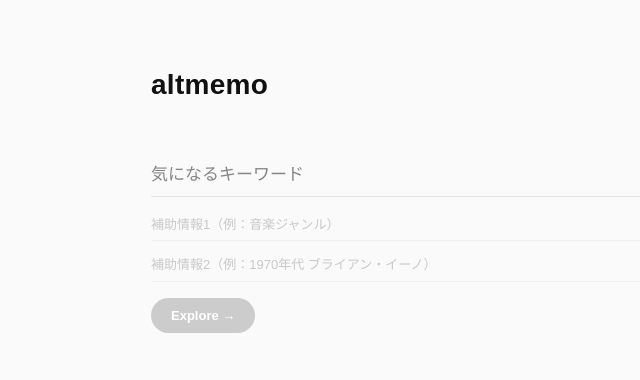
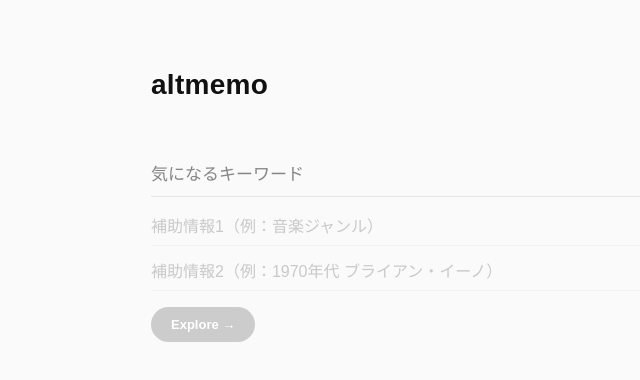
Before and after one commit to ShinichiIriya/memo-app, a Next.js app: page / in a window 1280 px wide. Shown: the top 380 px of the page, without its empty margins (169-809 px from the left). Built offline with nearby package versions, Linux system fonts and the light colour scheme; no server answers; the database is empty.

Commit message:
スマホでの自動ズームを防止

```diff
--- a/app/page.tsx
+++ b/app/page.tsx
@@ -130,7 +130,7 @@ export default function Home() {
               border: 'none',
               borderBottom: '1px solid #f0f0f0',
               padding: '6px 0',
-              fontSize: '13px',
+              fontSize: '16px',
               color: '#999',
               outline: 'none',
               background: 'transparent',
@@ -146,7 +146,7 @@ export default function Home() {
               border: 'none',
               borderBottom: '1px solid #f0f0f0',
               padding: '6px 0',
-              fontSize: '13px',
+              fontSize: '16px',
               color: '#999',
               outline: 'none',
               background: 'transparent',
@@ -176,8 +176,8 @@ style={{
             <div
               key={memo.id}
               style={{
-                background: '#fff',
-                border: '1px solid #eee',
+                background: '#d8dcd3',
+                border: '1px solid #c4c4c4',
                 borderRadius: '16px',
                 padding: '28px 28px 20px',
               }}
```
